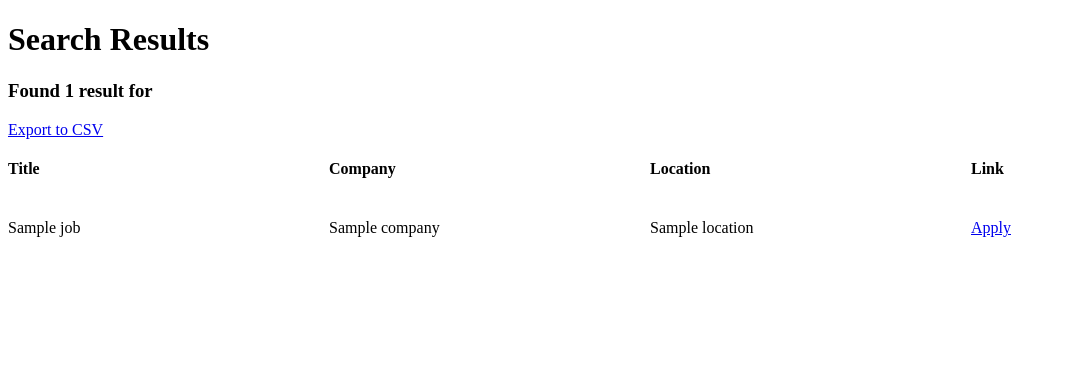
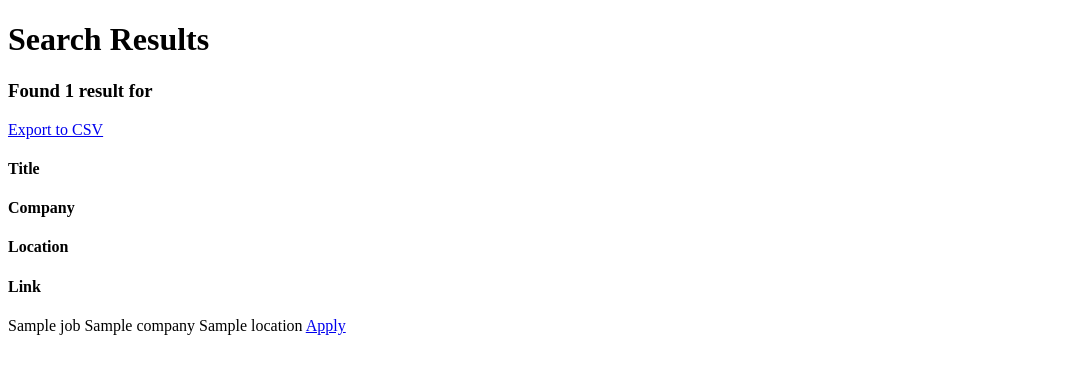
Before and after one commit to cks3066/flask-web-scraper, a Flask app: template templates/report.html in a window 1280 px wide. Shown: the top 374 px of the page, without its empty margins (0-1066 px from the left). Run offline with Flask 2, Linux system fonts and the light colour scheme; the template is opened without the code that fills it: most values are stand-ins (such as "Sample title", 1, 10 or a date in 2020).

```diff
--- a/pyproject.toml
+++ b/pyproject.toml
@@ -1,5 +1,5 @@
 [tool.poetry]
-name = "superscrapper"
+name = "jobScraper"
 version = "0.1.0"
 description = ""
 authors = ["Your Name <you@example.com>"]
--- a/static/css/mainPage.css
+++ /dev/null
@@ -1,3 +0,0 @@
-h1 {
-  color: red;
-}
--- a/static/css/report.css
+++ /dev/null
@@ -1,5 +0,0 @@
-section {
-  display: grid;
-  gap: 20px;
-  grid-template-columns: repeat(4, 1fr);
-}
--- a/templates/report.html
+++ b/templates/report.html
@@ -4,7 +4,6 @@
     <meta charset="UTF-8" />
     <meta name="viewport" content="width=device-width, initial-scale=1.0" />
     <title>Job Search</title>
-    <link href="../static/css/report.css" rel="stylesheet" type="text/css" />
   </head>
 
   <body>
```
Also changed, not shown: static/assets/img/logo.png (added), static/assets/img/logoNoText.png (added).
